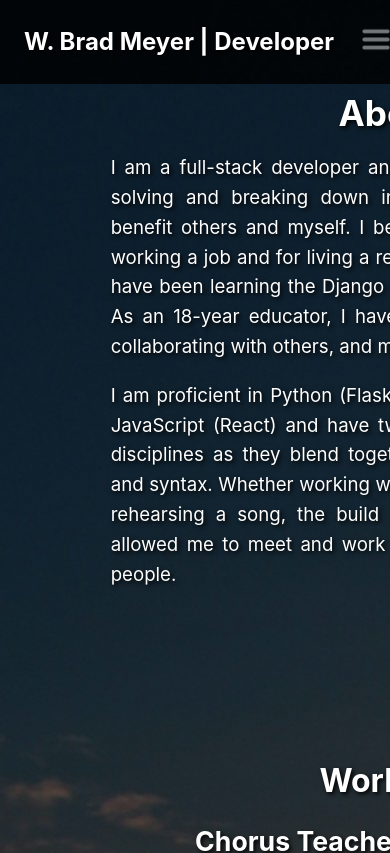
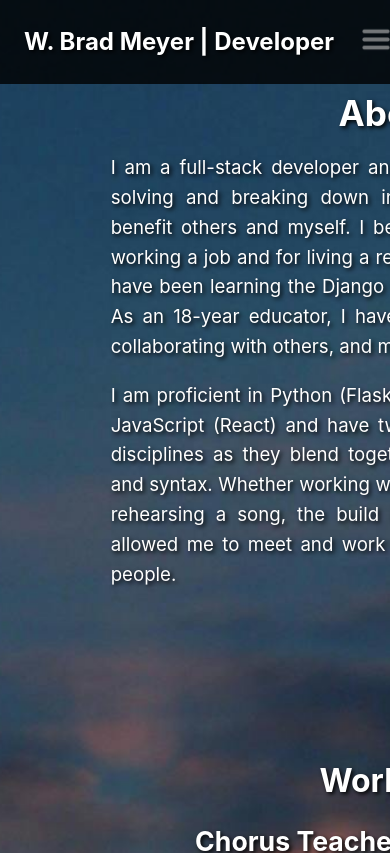
Before and after one commit to Wbradmeyer/vitePortfolio, a Vue app: page / in a window 390 px wide. Shown: the top 853 px of the page. Built offline with nearby package versions, Linux system fonts and the light colour scheme.

Commit message:
return to mobile bg

```diff
--- a/src/style.css
+++ b/src/style.css
@@ -75,7 +75,7 @@ button:focus-visible {
 
 @media screen and (max-width: 480px) {
   body {
-    background: linear-gradient( rgba(0, 0, 0, 0.5), rgba(0, 0, 0, 0.5) ), url('./assets/pexels-sasha-martynov-1212600.jpg');
+    background-image: url('./assets/pexels-sasha-martynov-1212600.jpg');
     background-attachment: scroll;
   }
   h1 {
```
